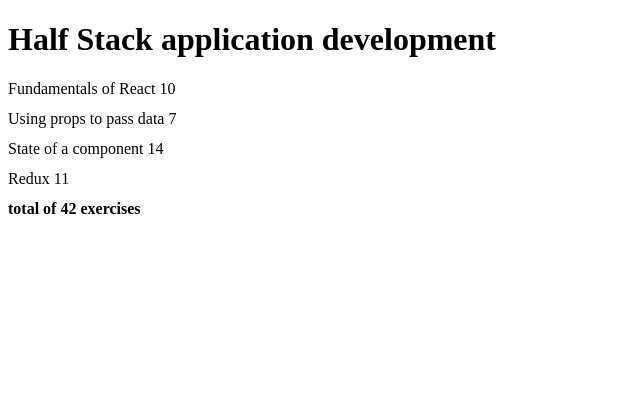
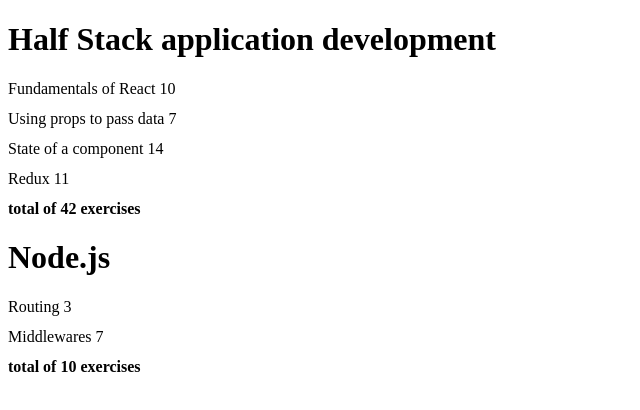
Before and after one commit to shashwatpathak98/Full-Stack-Open, a React (Vite) app in the folder part2/courseinfo/: page / in a window 1280 px wide. Shown: the top 410 px of the page, without its empty margins (0-640 px from the left). Built offline with nearby package versions, Linux system fonts and the light colour scheme.

Commit message:
feat: added exercise 2.4

```diff
--- a/part2/courseinfo/src/App.jsx
+++ b/part2/courseinfo/src/App.jsx
@@ -1,9 +1,10 @@
 import Course from "./components/Course";
 
 const App = () => {
-  const course = {
+  const courses = [
+    {
+      name: "Half Stack application development",
       id: 1,
-    name: "Half Stack application development",
       parts: [
         {
           name: "Fundamentals of React",
@@ -24,11 +25,28 @@
           name: "Redux",
           exercises: 11,
           id: 4,
-      }
+        },
       ],
-  };
+    },
+    {
+      name: "Node.js",
+      id: 2,
+      parts: [
+        {
+          name: "Routing",
+          exercises: 3,
+          id: 1,
+        },
+        {
+          name: "Middlewares",
+          exercises: 7,
+          id: 2,
+        },
+      ],
+    },
+  ];
 
-  return <Course course={course} />;
+  return courses.map((course) => <Course course={course} />);
 };
 
 export default App;
```
Lines whose indentation alone changed are shown as unchanged.
